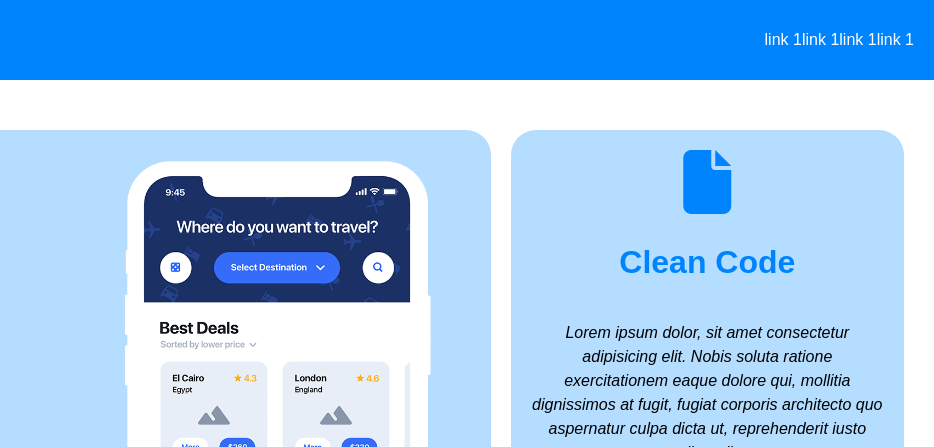
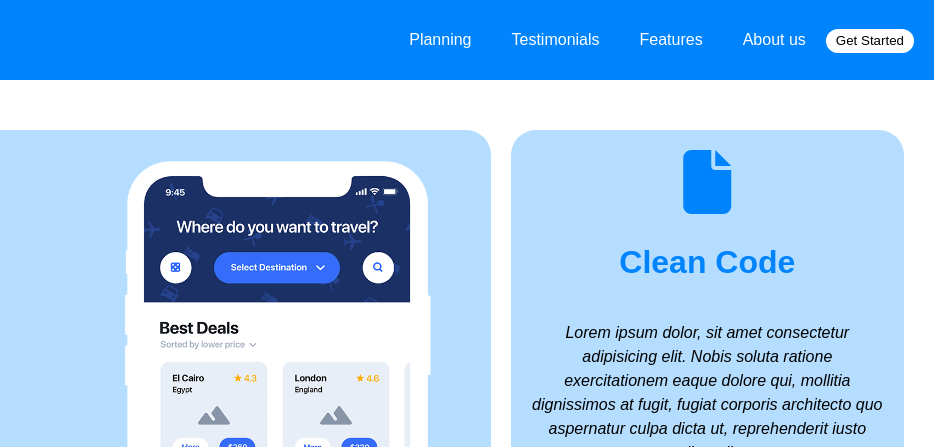
Before and after one commit to Fraianni/htmlcss-responsive-layout, a plain HTML site: page index.html in a window 1280 px wide. Shown: the top 447 px of the page, 346-1280 px from the left. Drawn offline with Linux system fonts and the light colour scheme.

Commit message:
aggiunta link interni pagina su header

```diff
--- a/index.html
+++ b/index.html
@@ -25,10 +25,14 @@
                 <div class="menu">
                     <i class="fa-solid fa-bars fa-2x"></i>
                     <ul>
-                        <li>link 1</li>
-                        <li>link 1</li>
-                        <li>link 1</li>
-                        <li>link 1</li>
+                        <li><a href="#planning">Planning </a></li>
+                        <li><a href="#testim">Testimonials </a></li>
+                        <li><a href="#">Features </a></li>
+                        <li><a href="#us">About us </a></li>
+                        <div>
+                            <button>Get Started</button>
+
+                        </div>
                     </ul>
                 </div>
             </div>
@@ -103,7 +107,7 @@
         </section>
 
         <section>
-            <div class="container strategic-planning flex">
+            <div id="planning" class="container strategic-planning flex">
                 <div class="strategic-card">
                     <div class="flex planning-img-container">
                         <img id="planning-img" src="img/planning1.png" alt="Planning image">
@@ -135,7 +139,7 @@
             </div>
         </section>
         <section>
-            <div class="container testimonials">
+            <div id="testim" class="container testimonials">
                 <p>TESTIMONIALS</p>
                 <h2>We are commited expert partners</h2>
                 <p>Lorem ipsum, dolor sit amet consectetur adipisicing elit. Omnis delectus quisquam aspernatur harum ad
@@ -278,7 +282,7 @@
             </div>
         </section>
         <section>
-            <div class="container about-us flex">
+            <div id="us" class="container about-us flex">
                 <div class="about-text">
                     <h2 class="violet-text">About us</h2>
                     <p>Lorem ipsum dolor sit amet consectetur adipisicing elit. Nobis, soluta omnis mollitia eveniet
--- a/style.css
+++ b/style.css
@@ -98,6 +98,20 @@ header {
     min-height: 80px;
     line-height: 80px;
     z-index: 100;
+}
+
+header a {
+    color: white;
+    text-decoration: none;
+    margin: 20px;
+}
+
+header button {
+    background-color: white;
+    border: none;
+    border-radius: 15px;
+    padding: 0px 10px;
+    height: 3vh;
 }
 
 .menu {
```
